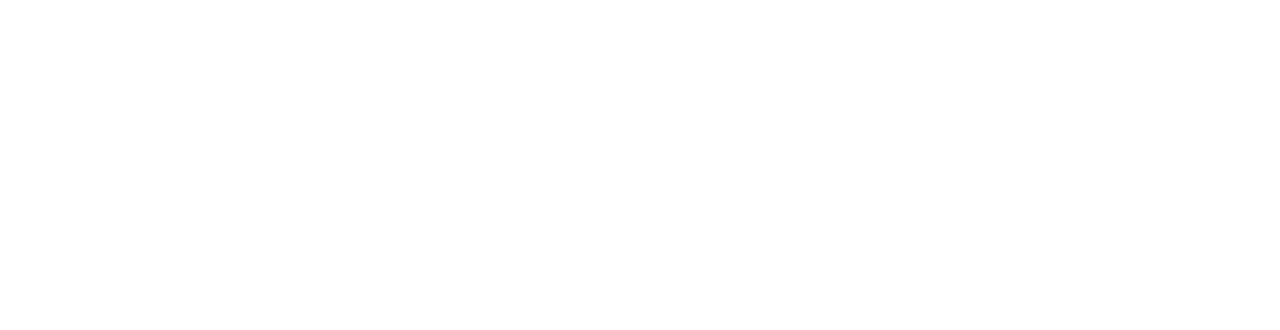
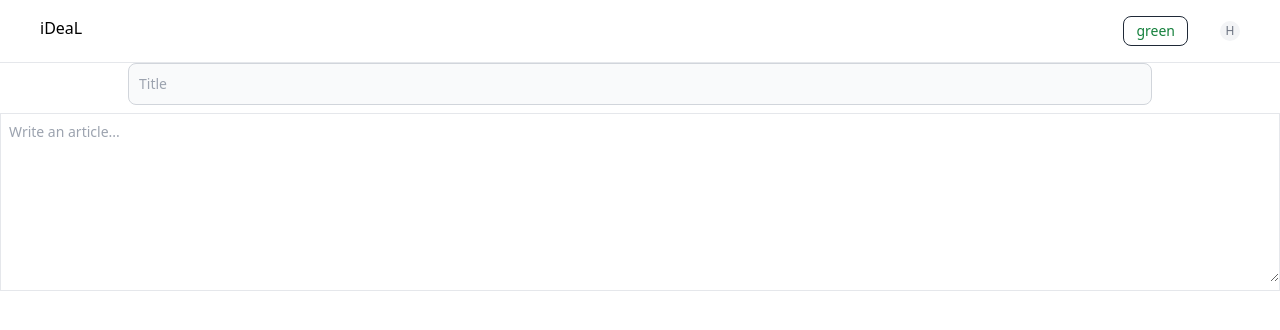
Before and after one commit to klucky07/ideahelp, a React (Vite) app in the folder frontend/: page /publish in a window 1280 px wide. Before the commit this address had no page. Shown: the top 330 px of the page. Built offline with nearby package versions, Linux system fonts and the light colour scheme.

Commit message:
blogs done

```diff
--- a/frontend/src/App.tsx
+++ b/frontend/src/App.tsx
@@ -5,7 +5,7 @@
 import { Signin } from './pages/signin'
 import { Blog } from './pages/blog'
 import { Blogs } from './pages/Blogs'
-
+import {Publish} from './pages/Publish'
 function App() {
   return(
 <>
@@ -16,6 +16,7 @@
           <Route path="/signin" element={<Signin />} />
           <Route path="/blog/:id" element={<Blog />} />
           <Route path="/blogs" element={<Blogs />} />
+          <Route path="/publish" element={<Publish/>}/>
 </Routes>
 </BrowserRouter>
 </>
--- a/frontend/src/components/Appbar.tsx
+++ b/frontend/src/components/Appbar.tsx
@@ -1,12 +1,25 @@
+import { Link } from "react-router-dom"
 import { Avatar } from "./BlogsCard"
 
-export const Appbar=()=>{
+export const Appbar = () => {
     return <div className="border-b py-4 flex justify-between px-10">
-        <div className="flex flex-col justify-center">
-            iDeaL
-        </div>
-        <div>
-            <Avatar name="Harkirat"/>
+        <Link to={'/blogs'}>
+            <div className="cursor-pointer flex flex-col justify-center">
+                iDeaL
+            </div>
+        </Link>
+
+        <div className="flex justify-center ">
+            <div className=" pr-8 pt-2flex flex-col justify-center" >
+                <Link to={'/publish'}>
+                    <button className="   text-green-700 hover:text-white border border-gray-800 hover:bg-black focus:ring-2 focus:outline-none  font-medium rounded-lg text-sm px-3 py-1 text-center   " >
+                        green</button>
+                          </Link>
+            </div>
+            <div className="flex flex-col justify-center">
+                <Avatar name="Harkirat" />
+            </div>
+
         </div>
     </div>
 }
--- a/frontend/src/components/BlogsCard.tsx
+++ b/frontend/src/components/BlogsCard.tsx
@@ -1,17 +1,21 @@
+import { Link } from "react-router-dom";
 
 interface BlogsCardProps{
      authorName:string;
      title:string;
      content:string;
      publishedDate:string;
+     id:number;
  }
 export const BlogsCard =(
     {authorName,
     title ,
     content,
-    publishedDate}:BlogsCardProps
+    publishedDate,
+id}:BlogsCardProps
 )=>{
-    return <div className="  border-b-2 pt-6 pb-2 max-w-screen-lg ">
+    return <Link to={`/blog/${id}`}>
+    <div className=" cursor-pointer border-b-2 pt-6 pb-2 max-w-screen-lg ">
 
        <div className=" flex w-sceen">
         <div className="flex justify-center flex-col">
@@ -36,12 +40,13 @@
         {`${Math.ceil(content.length/100)} min read`}
       </div>
     </div>
+    </Link>
 }
 
  export function Avatar({name} :{name:string}){
 
 return  <div className="relative inline-flex items-center justify-center w-5 h-5 overflow-hidden bg-gray-100 rounded-full dark:bg-gray-600">
-    <span className="text-xs text-gray-600 dark:text-gray-300">{name[0]}</span>
+    <span className="text-xs text-gray-500 dark:text-gray-300">{name[0]}</span>
 </div>
 
 }
--- /dev/null
+++ b/frontend/src/components/Fullblog.tsx
@@ -0,0 +1,47 @@
+import { Blog } from "../hooks"
+import { Appbar } from "./Appbar"
+import { Avatar } from "./BlogsCard"
+
+export const Fullblog = ({blog}:{blog:Blog}) => {
+    return <div>
+        <Appbar />
+        <div className="flex justify-center">
+
+
+        <div className="grid grid-cols-12 px-10 pt-14 w-full max-w-screen-xl">
+            <div className=" col-span-8">
+                <div className="text-4xl font-extrabold">
+                    {blog.title}
+
+
+                </div>
+                <div className="text-slate-500 pt-3">
+                    Posted on 2nd Dec
+                </div>
+                <div className="pt-5">
+                    {blog.content}
+                </div>
+            </div>
+            <div className=" col-span-4 ">
+                <div className="text-slate-600 text-lg">Author</div>
+                <div className="grid grid-cols-7">
+
+                <div className="col-span-1 pt-3 pl-3  flex flex-col justify-center">
+                    <Avatar  name={blog.author.name || "Anonymous"}/>
+                </div>
+                <div className="col-span-6 pt-2">    <div className="text-xl  font-bold">
+                    {blog.author.name || "Anonymous"}</div>
+
+           <div className="pt-2 text-slate-500">
+                Lorem ipsum dolor  deserunt rerum cupiditate, earum aperiam. Eligendi, rerum eos? Laboriosam quae quod quas voluptatibus error necessitatibus rei
+            </div></div>
+
+            </div>
+            </div>
+
+
+        </div>
+    </div>
+    </div>
+
+}
--- a/frontend/src/hooks/index.ts
+++ b/frontend/src/hooks/index.ts
@@ -1,13 +1,35 @@
 import axios from "axios";
 import { useEffect, useState } from "react"
 import { BACKEND_URL } from "../config";
-interface Blog {
+export interface Blog {
     "content": string;
     "title": string;
     "id": number
     "author": {
         "name": string
     }
+}
+export const useBlog = ({ id }: { id: string }) => {
+    const [loading, setLoading] = useState(true);
+    const [blog, setBlog] = useState<Blog>();
+
+    useEffect(() => {
+        axios.get(`${BACKEND_URL}/api/v1/blog/${id}`, {
+            headers: {
+                Authorization: localStorage.getItem("token")
+            }
+        })
+            .then(response => {
+                setBlog(response.data.post);
+                setLoading(false);
+            })
+    }, [id])
+
+    return {
+        loading,
+        blog
+    }
+
 }
  export const useBlogs = () => {
     const [loading, setLoading] = useState(true);
--- a/frontend/src/pages/Blogs.tsx
+++ b/frontend/src/pages/Blogs.tsx
@@ -21,7 +21,9 @@
      <Appbar/>
      <div className="flex justify-center">
  <div className="  max-w-xl">
-  {blogs.map(blog=> <BlogsCard authorName={blog.author.name||"anonymous"}
+  {blogs.map(blog=> <BlogsCard
+  id={blog.id}
+  authorName={blog.author.name||"anonymous"}
          title={blog.title}
          content={blog.content}
          publishedDate="2nd feb 2024"/>)}
--- /dev/null
+++ b/frontend/src/pages/Publish.tsx
@@ -0,0 +1,32 @@
+import { Appbar } from "../components/Appbar"
+
+export const Publish=()=>{
+    return <div>
+        <Appbar/>
+     <div className="flex justify-center">
+
+     <div className="w-full max-w-screen-lg">
+
+
+<input type="text"   className="bg-gray-50 border border-gray-300 text-gray-900 text-sm rounded-lg focus:ring-blue-500 focus:border-blue-500 block w-full p-2.5  "
+placeholder="Title"/>
+
+
+    </div>
+    </div>
+    <TextEditor/>
+    </div>
+}
+function TextEditor() {
+    return <div className="mt-2">
+        <div className="w-full mb-4 ">
+            <div className="flex items-center justify-between border">
+            <div className="my-2 bg-white rounded-b-lg w-full">
+                <label className="sr-only">Publish post</label>
+                <textarea  id="editor" rows={8} className="focus:outline-none block w-full px-0 text-sm text-gray-800 bg-white border-0 pl-2" placeholder="Write an article..." required />
+            </div>
+        </div>
+       </div>
+    </div>
+
+}
--- a/frontend/src/pages/blog.tsx
+++ b/frontend/src/pages/blog.tsx
@@ -1,5 +1,24 @@
+import { useParams } from "react-router-dom";
+import { useBlog } from "../hooks"
+import { Fullblog } from "../components/Fullblog";
+
 export const Blog=()=>{
-return <div>
-    blog
+    const{id} =useParams();
+    const{loading,blog}=useBlog(
+       { id:id||""}
+    );
+    if(loading){
+        return <div>
+            loading...
+        </div>
+    }
+    if(!blog){
+        return <div>
+            not found
+        </div>
+    }
+
+    return <div>
+    <Fullblog blog={blog}  />
 </div>
 }
```
Also changed, not shown: 1 other file (tests, documents, lock files or other folders).
